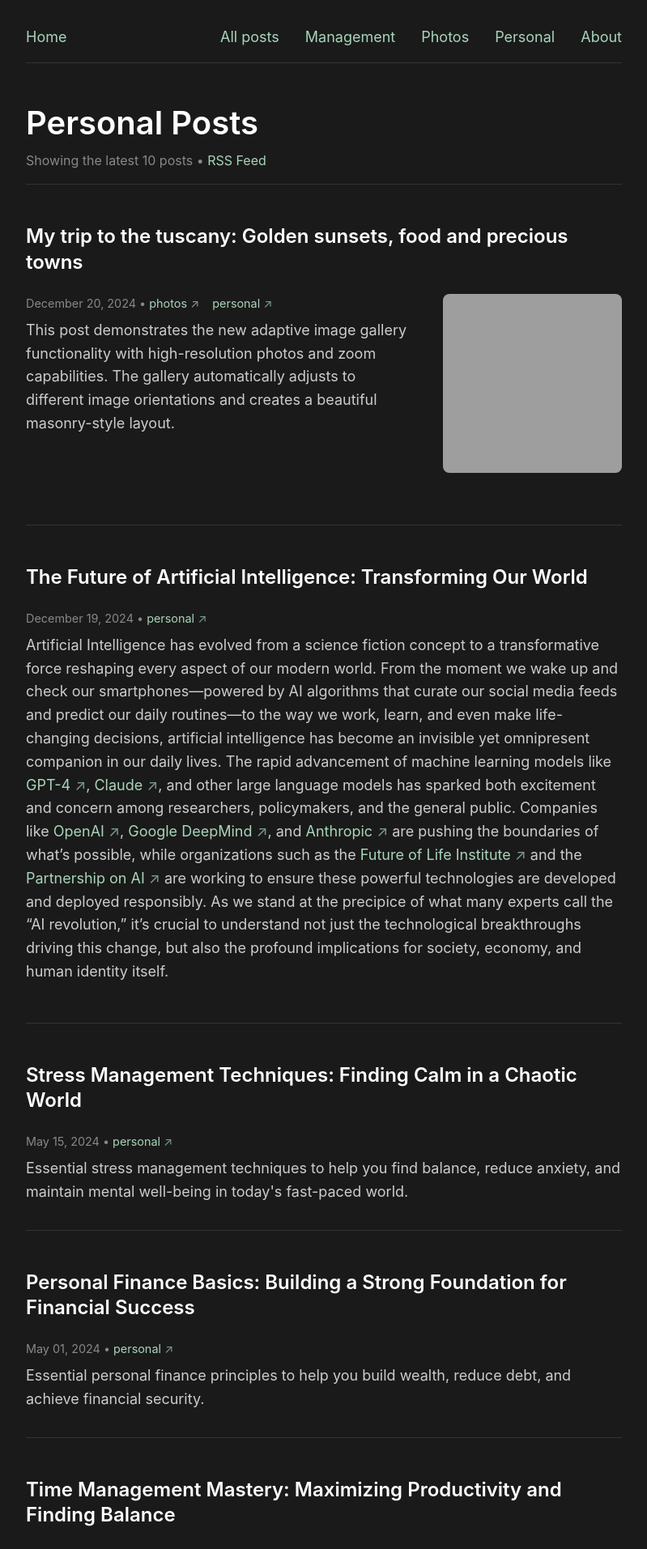
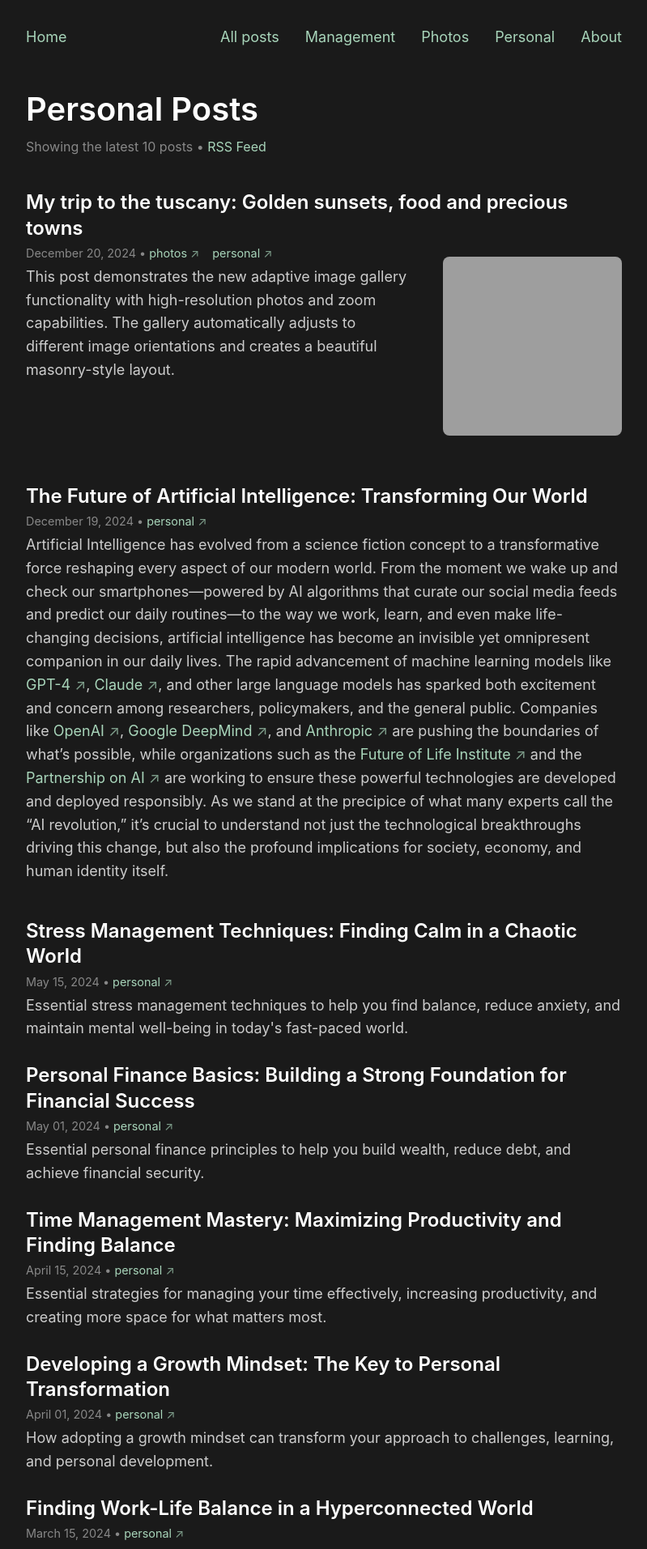
Before and after one commit to rogergros/rogergros.github.io, a Jekyll site: the page built from category/personal.html, in a window 1280 px wide. Shown: the top 1913 px of the page at 81% size, without its empty margins (240-1039 px from the left). Built offline with Jekyll 4.4.1, drawn with Linux system fonts in a browser that asks for light colours; grey boxes are pictures that could not be loaded.

Commit message:
🤏🏼 Fixing spacings

```diff
--- a/assets/main.scss
+++ b/assets/main.scss
@@ -103,15 +103,6 @@ $desktop: 1200px;
   }
 }
 
-@mixin border-bottom {
-  border-bottom: 1px solid $border-color;
-}
-
-@mixin section-header {
-  margin-bottom: $spacing-xl;
-  padding-bottom: $spacing-sm;
-  @include border-bottom;
-}
 
 @mixin responsive($breakpoint) {
   @if $breakpoint == mobile {
@@ -212,7 +203,8 @@ a {
 // =============================================================================
 
 .nav {
-  @include section-header;
+  margin-bottom: $spacing-lg;
+  padding-bottom: $spacing-sm;
 
   .nav-links {
     list-style: none;
@@ -254,14 +246,9 @@ a {
 
   .post-item {
     @include flex-column;
-    gap: $spacing-sm;
-    margin-bottom: $spacing-xl;
-    padding-bottom: $spacing-lg;
-    @include border-bottom;
-
-    &:last-child {
-      border-bottom: none;
-    }
+    gap: 0.25rem;
+    margin-bottom: 1.2rem;
+    padding-bottom: $spacing-xs;
 
     .post-content-row {
       display: flex;
@@ -277,6 +264,7 @@ a {
       overflow: hidden;
       border-radius: $border-radius;
       order: 2;
+      margin-top: $spacing-sm;
 
       .post-thumbnail {
         width: 100%;
@@ -296,7 +284,7 @@ a {
 
   .post-title {
     font-size: 1.5rem;
-    margin-bottom: $spacing-xs;
+    margin-bottom: 0;
 
     a {
       color: $text-color;
@@ -310,7 +298,7 @@ a {
   .post-meta {
     color: $muted-color;
     font-size: 0.9rem;
-    margin-bottom: $spacing-xs;
+    margin-bottom: 0.25rem;
 
     a {
       @include link-style;
@@ -499,7 +487,8 @@ a {
 .posts {
   .category-header,
   .posts-header {
-    @include section-header;
+    margin-bottom: $spacing-lg;
+    padding-bottom: $spacing-xs;
 
     .category-title,
     .posts-title {
@@ -544,7 +533,8 @@ a {
 
 .archive {
   .archive-header {
-    @include section-header;
+    margin-bottom: $spacing-lg;
+    padding-bottom: $spacing-xs;
 
     .archive-title {
       font-size: 2.5rem;
@@ -991,8 +981,8 @@ a {
 // =============================================================================
 
 .pagination {
-  margin-top: $spacing-xl;
-  padding-top: $spacing-lg;
+  margin-top: $spacing-lg;
+  padding-top: $spacing-md;
 
   .pagination-wrapper {
     @include flex-center;
@@ -1081,7 +1071,7 @@ a {
 // =============================================================================
 
 .all-posts-link {
-  margin-top: $spacing-xl;
+  margin-top: $spacing-lg;
 
   .all-posts-button {
     display: flex;
@@ -1113,8 +1103,8 @@ a {
 // =============================================================================
 
 .footer {
-  margin-top: $spacing-xxl;
-  padding-top: $spacing-lg;
+  margin-top: $spacing-xl;
+  padding-top: $spacing-md;
   border-top: 1px solid $border-color;
 
   .footer-content {
@@ -1444,9 +1434,8 @@ a {
 // =============================================================================
 
 .post-navigation {
-  margin-top: $spacing-xxl;
-  padding-top: $spacing-lg;
-  @include border-bottom;
+  margin-top: $spacing-xl;
+  padding-top: $spacing-md;
 
   .post-navigation-links {
     display: flex;
```
